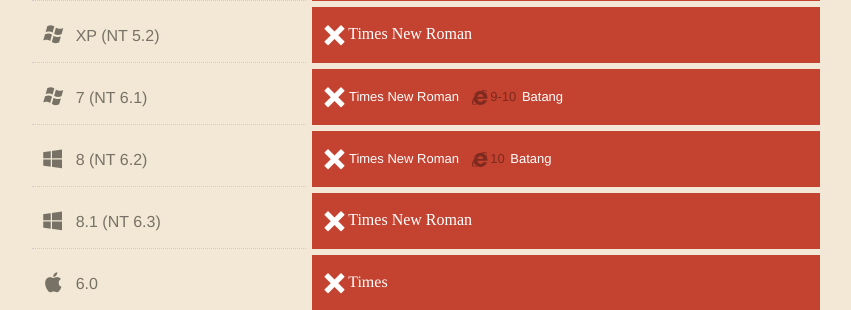
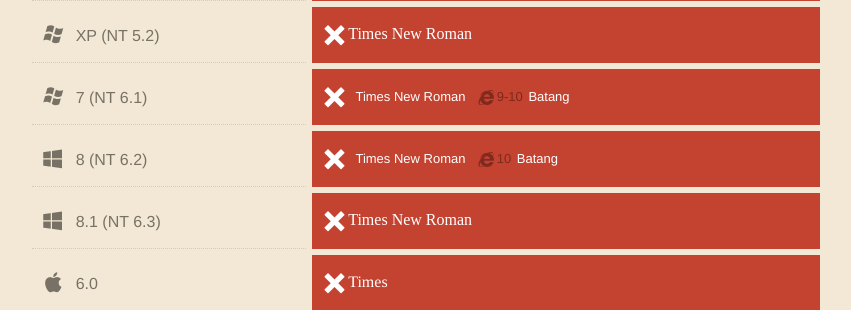
Before and after one commit to zachleat/font-family-reunion, a PHP site: page /?families=1 in a window 1280 px wide. Shown: the part 680-990 px from the top of the page, without its empty margins (214-1065 px from the left). Run offline with PHP 8.4, Linux system fonts and the light colour scheme; data that the repository does not hold is empty.

Commit message:
Minor padding fix.

```diff
--- a/fontfamily.io/defaults/default.html
+++ b/fontfamily.io/defaults/default.html
@@ -74,7 +74,7 @@
 
 
 					<span class="icon-unsupported" aria-hidden="true"></span><span class="a11y-hidden">unsupported</span>
-					<span>Times New Roman</span><span class="exception"><span class="icon-IE" aria-hidden="true"></span><span class="a11y-hidden">Internet Explorer</span><span class="version">9-10</span>
+					<span class="has-exceptions">Times New Roman</span><span class="exception"><span class="icon-IE" aria-hidden="true"></span><span class="a11y-hidden">Internet Explorer</span><span class="version">9-10</span>
 							Batang</span>
 				</td>
 			</tr>
@@ -85,7 +85,7 @@
 
 
 					<span class="icon-unsupported" aria-hidden="true"></span><span class="a11y-hidden">unsupported</span>
-					<span>Times New Roman</span><span class="exception"><span class="icon-IE" aria-hidden="true"></span><span class="a11y-hidden">Internet Explorer</span><span class="version">10</span>
+					<span class="has-exceptions">Times New Roman</span><span class="exception"><span class="icon-IE" aria-hidden="true"></span><span class="a11y-hidden">Internet Explorer</span><span class="version">10</span>
 							Batang</span>
 				</td>
 			</tr>
--- a/fontfamily.io/results/monospace.html
+++ b/fontfamily.io/results/monospace.html
@@ -74,7 +74,7 @@
 
 					<span class="icon-aliased" aria-hidden="true"></span><span class="a11y-hidden">Aliased</span>
 
-					<span>Courier New</span><span class="exception"><span class="icon-chrome" aria-hidden="true"></span><span class="a11y-hidden">Chrome</span><span class="version">37</span><span class="icon-opera" aria-hidden="true"></span><span class="a11y-hidden">Opera</span><span class="version">24</span>
+					<span class="has-exceptions">Courier New</span><span class="exception"><span class="icon-chrome" aria-hidden="true"></span><span class="a11y-hidden">Chrome</span><span class="version">37</span><span class="icon-opera" aria-hidden="true"></span><span class="a11y-hidden">Opera</span><span class="version">24</span>
 							Consolas</span> <span class="aliased-from">aliased from monospace</span>
 				</td>
 			</tr>
@@ -85,7 +85,7 @@
 
 					<span class="icon-aliased" aria-hidden="true"></span><span class="a11y-hidden">Aliased</span>
 
-					<span>Courier New</span><span class="exception"><span class="icon-chrome" aria-hidden="true"></span><span class="a11y-hidden">Chrome</span><span class="version">37</span><span class="icon-opera" aria-hidden="true"></span><span class="a11y-hidden">Opera</span><span class="version">24</span>
+					<span class="has-exceptions">Courier New</span><span class="exception"><span class="icon-chrome" aria-hidden="true"></span><span class="a11y-hidden">Chrome</span><span class="version">37</span><span class="icon-opera" aria-hidden="true"></span><span class="a11y-hidden">Opera</span><span class="version">24</span>
 							Consolas</span> <span class="aliased-from">aliased from monospace</span>
 				</td>
 			</tr>
@@ -96,7 +96,7 @@
 
 					<span class="icon-aliased" aria-hidden="true"></span><span class="a11y-hidden">Aliased</span>
 
-					<span>Courier New</span><span class="exception"><span class="icon-chrome" aria-hidden="true"></span><span class="a11y-hidden">Chrome</span><span class="version">37</span><span class="icon-opera" aria-hidden="true"></span><span class="a11y-hidden">Opera</span><span class="version">24</span>
+					<span class="has-exceptions">Courier New</span><span class="exception"><span class="icon-chrome" aria-hidden="true"></span><span class="a11y-hidden">Chrome</span><span class="version">37</span><span class="icon-opera" aria-hidden="true"></span><span class="a11y-hidden">Opera</span><span class="version">24</span>
 							Consolas</span> <span class="aliased-from">aliased from monospace</span>
 				</td>
 			</tr>
--- a/fontfamily.io/src/fontfamily.css
+++ b/fontfamily.io/src/fontfamily.css
@@ -187,7 +187,8 @@ button {
 .results table tbody td:first-child + td {
 	color: #fff;
 }
-.results td + td > span:first-child + .a11y-hidden + .exception {
+.results td + td > span:first-child + .a11y-hidden + .exception,
+.results td + td > span:first-child + .a11y-hidden + .has-exceptions {
 	padding-left: .5em;
 }
 .results .exception {
--- a/results/result.ejs
+++ b/results/result.ejs
@@ -32,7 +32,7 @@
 					<% if( os.unsupported || os.fallback ) { %><span class="icon-unsupported" aria-hidden="true"></span><span class="a11y-hidden">unsupported</span><% } %>
 					<%
 					if( os.fontFamily ) {
-						if( os.exceptions ) { %><span><% }
+						if( os.exceptions ) { %><span class="has-exceptions"><% }
 						%><%= os.fontFamily %><%
 						if( os.exceptions ) { %></span><% }
 					}
```
